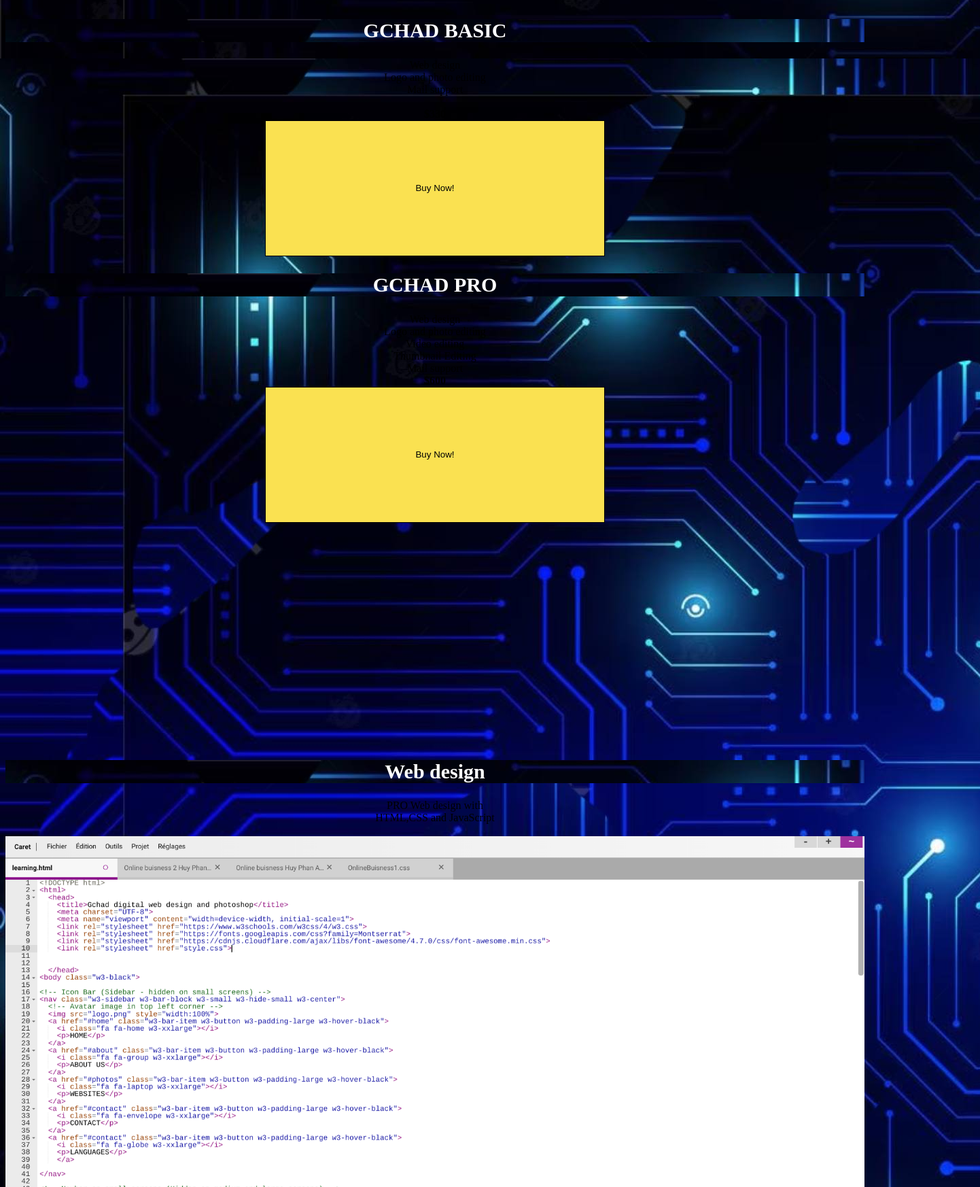
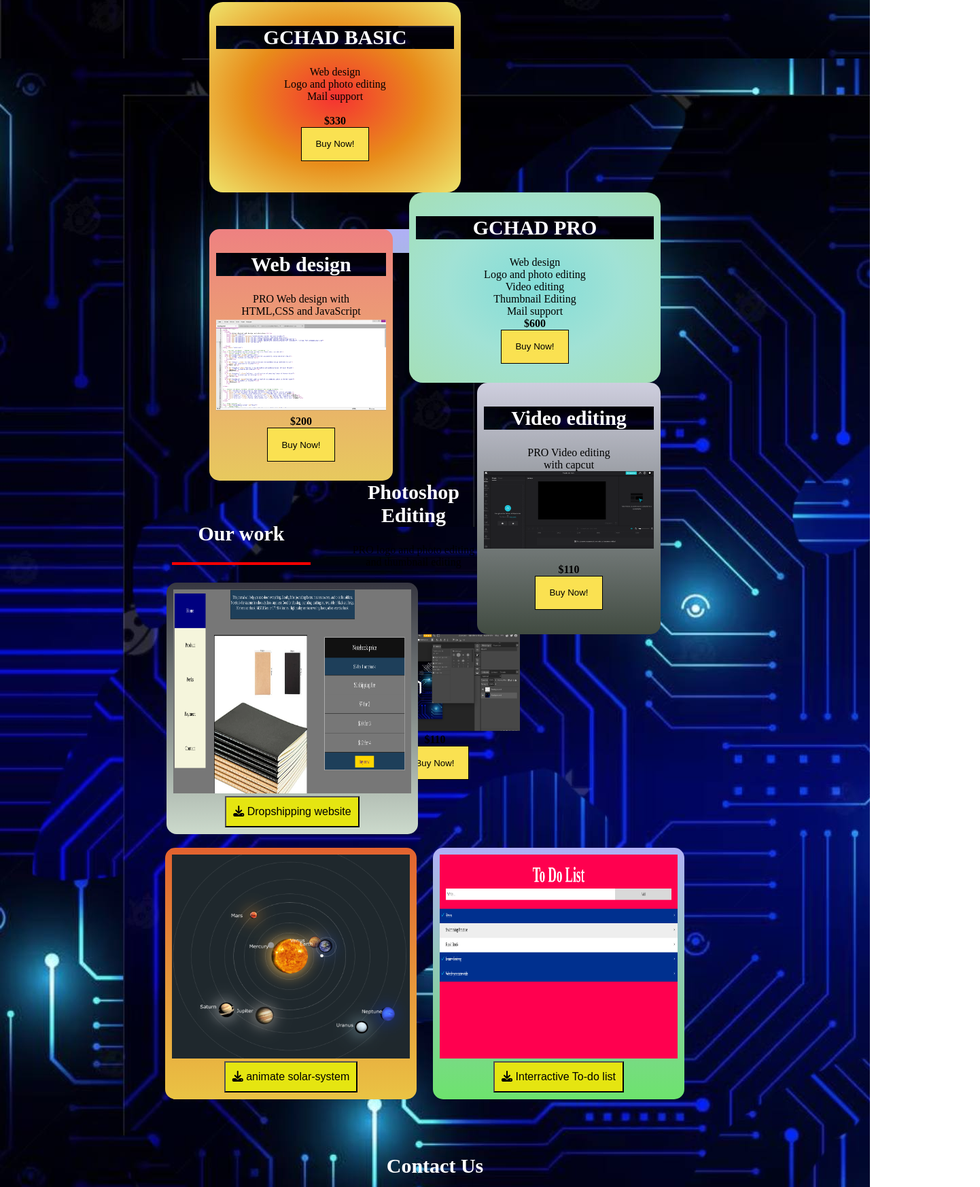
Before and after one commit to Hahuyphananh/gchad-digital, a plain HTML site: page Gchad Digital.html in a window 1280 px wide. Shown: the part 1914-3660 px from the top of the page at 68% size, 1442 px wide, since content can reach past the window. Drawn offline with Linux system fonts and the light colour scheme.

Commit message:
Update Stylesheet.css

```diff
--- a/Stylesheet.css
+++ b/Stylesheet.css
@@ -47,9 +47,8 @@ a{
   width: 200px;
   background-color: beige;
   position: fixed;
-  height: 1000px;
+  height: 595px;
   overflow: auto;
-
 }
 
 /* Sidebar links */
@@ -102,16 +101,6 @@ div.content {
     float: none;
 
   }
-}
-
-
-table,th,td{
-  border: 2px solid black;
-  color:black;
-  background-color:beige;
-  width:800px;
-  height:100px;
-  font-size:25px;
 }
 
 
@@ -180,11 +169,6 @@ transition:1.5s;
 border:1px solid black;
 }
 
-.center{
-  margin-left:auto;
-  margin-right:auto;
-}
-
 .contact{
 width: 500px;
 height:250px;
@@ -220,34 +204,6 @@ border:1px solid black;
   background-color:#f40808;
   transform: translateY(-10px) scale(1.1);
 }
-
-.btn-group button{
-  background-color:gold;
-  border: solid black;
-  color: black;
-  padding: 12px 10px;
-  text-align: center;
-  text-decoration: none;
-  display: inline-block;
-  font-size: 16px;
-  margin: auto;
-}
-
-.btn-group button:not(:last-child){
-  border-right: none; /*Prevents double borders*/
-}
-
-.btn-group:after{
-  content: "";
-  clear: both;
-  display:table;
-  margin: auto;
-}
-
-.btn-group button:hover {
-  background-color: #eee;
-}
-
 .arrow {
   border: solid rgb(237, 234, 234);
   border-width: 0 3px 3px 0;
@@ -264,21 +220,101 @@ border:1px solid black;
 }
 
 .buy{
-  width: 500px;
-  height:200px;
+  width: 100px;
+  height:50px;
   background-color:#fae151;
   margin-left:auto;
   margin-right:auto;
   border:1px solid black;
+  cursor: pointer;
   }
 
-  .sell{
-    background-color: rgb(229, 42, 17);
-  color: rgb(241, 235, 235);
-  padding: 12px 10px;
-  text-align: center;
-  text-decoration: none;
-  display: inline-block;
-  font-size: 16px;
-  margin: auto;
+  .cart{
+    width: 40px;
+    height:20px;
+    background-color:#fae151;
   }
+
+  .container{
+    background-image:radial-gradient(rgb(246, 50, 50), rgb(232, 140, 26), rgb(238, 228, 108));
+    width: 350px;
+    height: 260px;
+    margin-left: 300px;
+    float: left;
+    padding: 10px;
+    border-radius: 20px;
+    transition: 0.3s;
+  }
+  .container1{
+    background-image:radial-gradient(rgb(130, 220, 216), rgb(161, 226, 213), rgb(165, 223, 182));
+    width: 350px;
+    height: 260px;
+    float: right;
+    padding: 10px;
+    margin-right: 300px;
+    border-radius: 20px;
+    transition: 0.3s;
+  }
+  .container:hover,.container1:hover,.web-design:hover,.video-editing:hover,.photoshop:hover,.work2:hover,.work:hover,.work1:hover{
+    background: #c3c2c2;
+    transform: translateY(-10px);
+  }
+  .web-design{
+    width: 250px;
+    height: 350px;
+    background-image: linear-gradient(rgb(238, 129, 129), rgb(231, 201, 94));
+    float: left;
+    margin-left: 300px;
+    padding: 10px;
+    border-radius: 15px;
+    transition: 0.3s;
+  }
+ .video-editing{
+    width: 250px;
+    height: 350px;
+    background-image:linear-gradient(rgb(206, 206, 222), rgb(65, 75, 65));
+    float: right;
+    margin-right: 300px;
+    padding: 10px;
+    border-radius: 15px;
+    transition: 0.3s;
+  }
+  .photoshop{
+    width: 250px;
+    height: 350px;
+    background-image: linear-gradient(rgb(176, 176, 246), rgb(109, 227, 109));
+    margin: auto;
+    padding: 10px;
+    border-radius: 15px;
+    transition: 0.3s;
+  }
+  .work{
+    width: 350px;
+    height: 350px;
+    background-image: linear-gradient(rgb(55, 55, 65), rgb(204, 218, 204));
+    padding: 10px;
+    margin-left: 150px;
+    border-radius: 15px;
+    transition: 0.3s;
+    display:inline-block;
+  }
+  .work1{
+    width: 350px;
+    height: 350px;
+    background-image: linear-gradient(rgb(226, 98, 47), rgb(234, 195, 68));
+    padding: 10px;
+    border-radius: 15px;
+    transition: 0.3s;
+    display: inline-block;
+    margin: 20px;
+  }
+  .work2{
+    width: 350px;
+    height: 350px;
+    background-image: linear-gradient(rgb(176, 176, 246), rgb(109, 227, 109));
+    padding: 10px;
+    border-radius: 15px;
+    transition: 0.3s;
+    margin-right: 50px;
+    display: inline-block;
+  }
```
